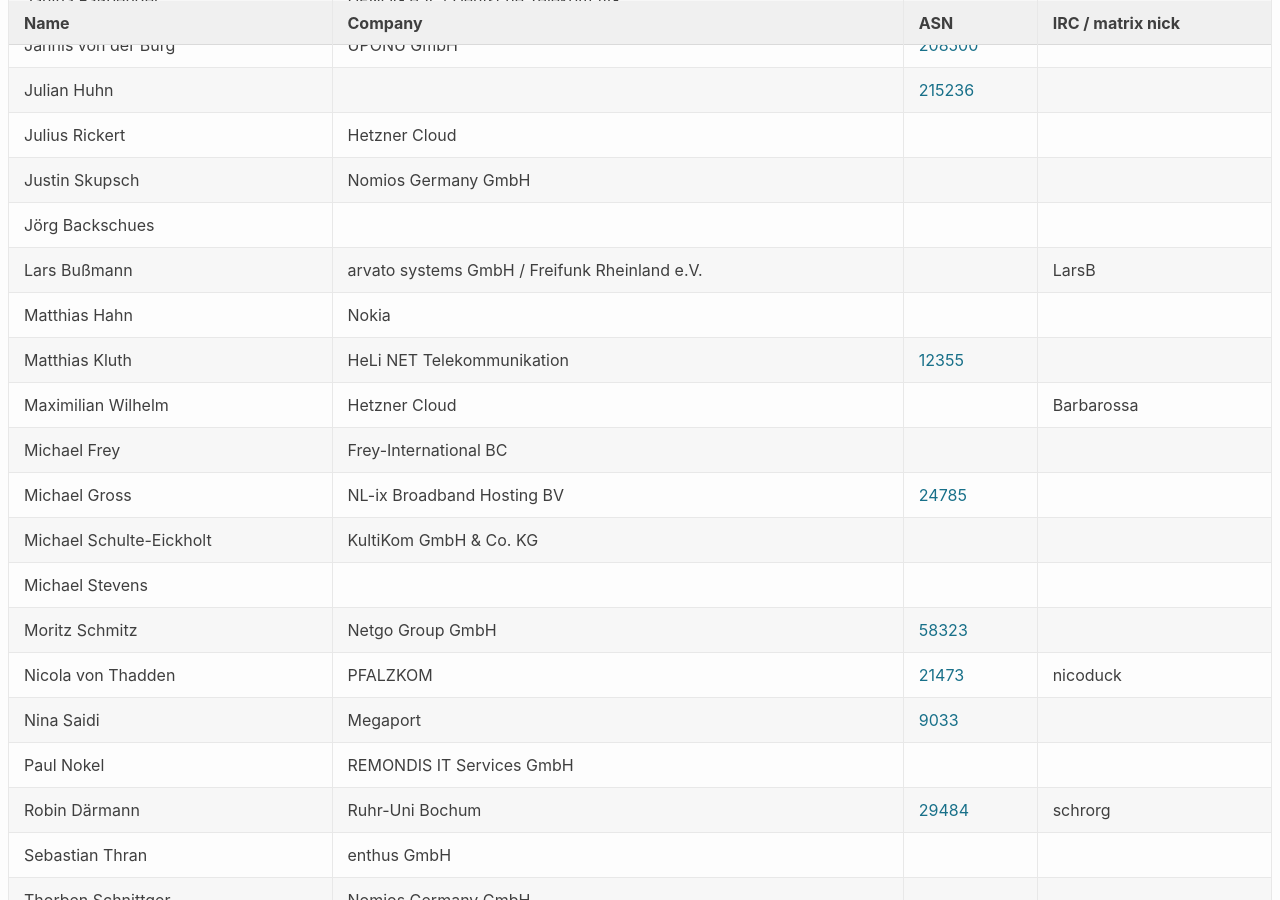
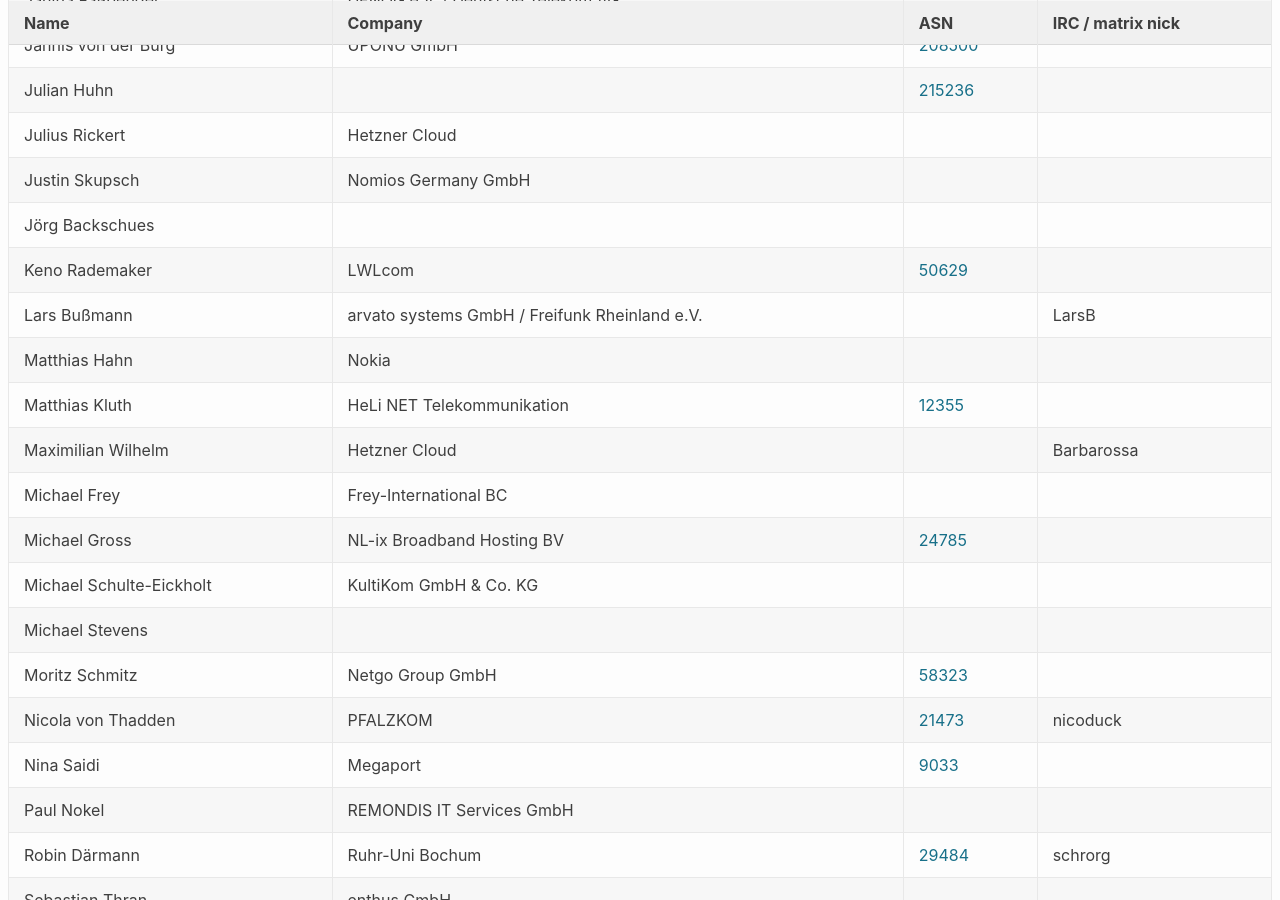
Before and after one commit to denog/pretix-attendeelist, a Jekyll site: the page built from denogmeetup25-02/index.markdown, in a window 1280 px wide and 900 px high, scrolled down 391 px. Built offline with Jekyll 4.4.1, drawn with Linux system fonts in a browser that asks for light colours.

Commit message:
Latest data: Mon Feb 10 10:10:51 UTC 2025

```diff
--- a/_data/attendees_denogmeetup25-02.json
+++ b/_data/attendees_denogmeetup25-02.json
@@ -76,6 +76,12 @@
     "company": "Nomios Germany GmbH",
     "irc": null,
     "asn": null
+  },
+  {
+    "name": "Keno Rademaker",
+    "company": "LWLcom",
+    "irc": null,
+    "asn": "50629"
   },
   {
     "name": "Lars Bußmann",
```
